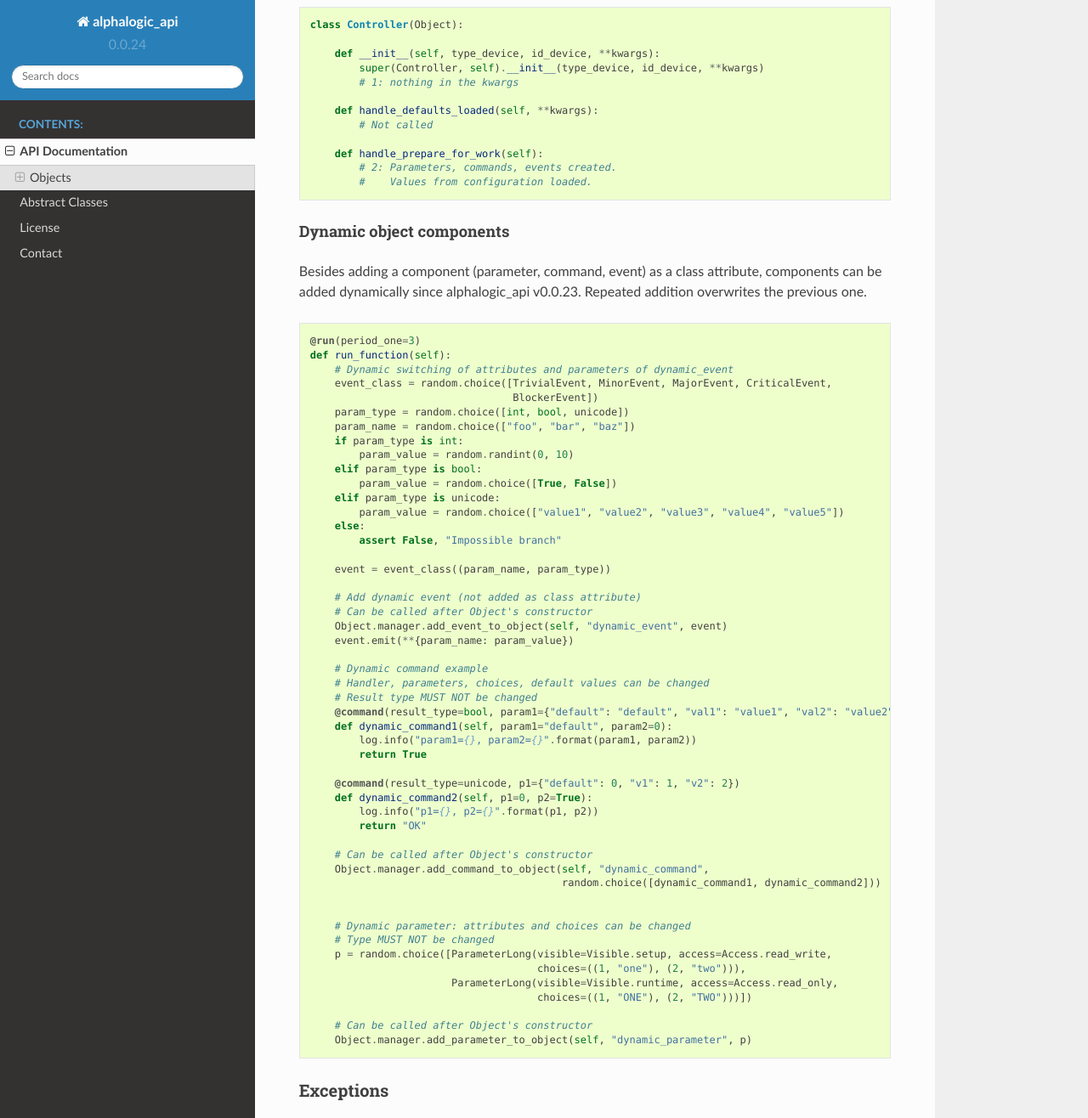
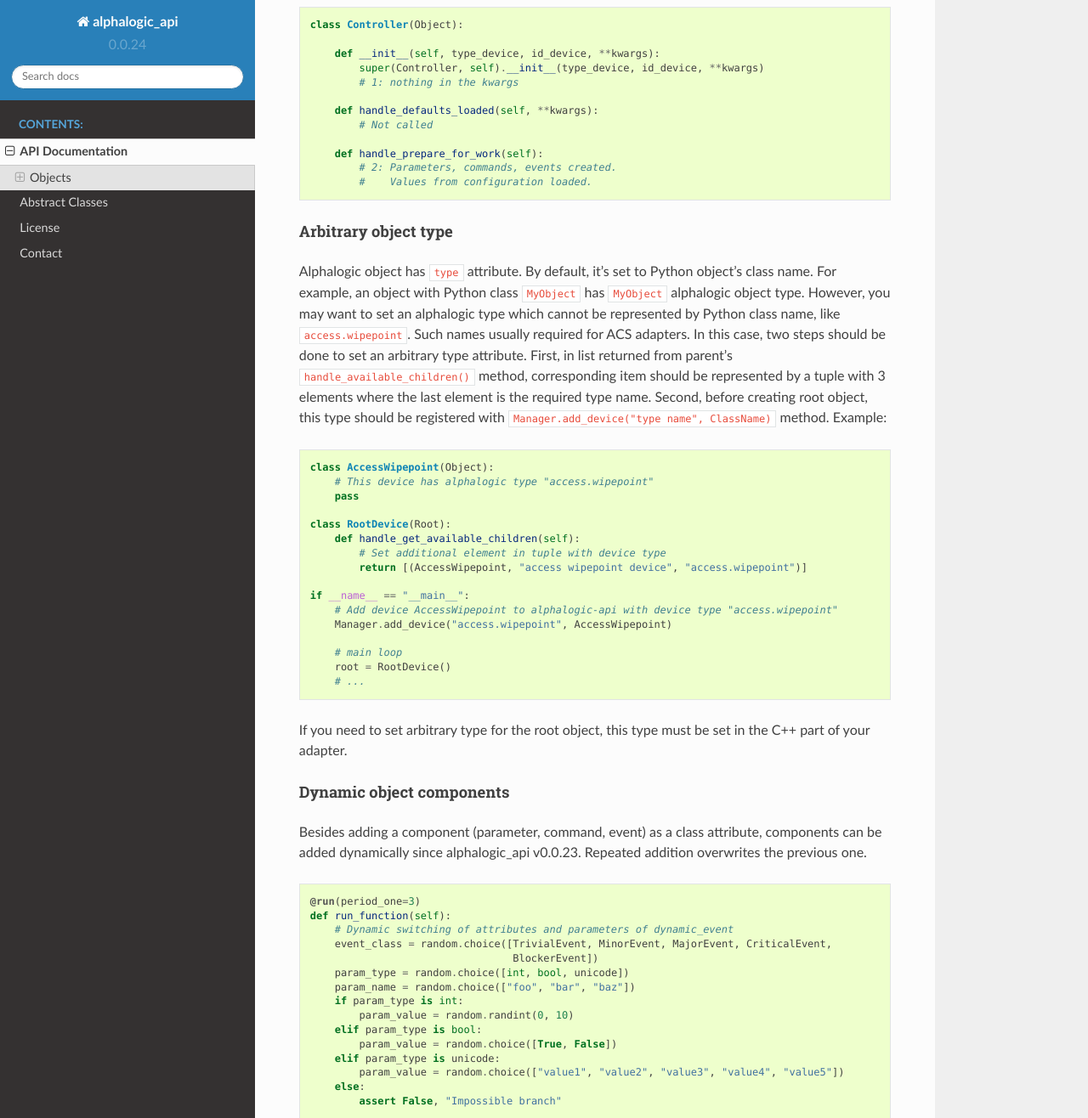
Before and after one commit to Alphaopen/alphalogic_api, a Sphinx documentation site: the page built from docs/alphalogic_api.rst, in a window 1280 px wide and 1400 px high, scrolled down 7711 px, cut to the strip 0-1316 px from the top of the window. Shown: the whole strip at 85% size. Built offline with Sphinx 7.4.7 and the Read the Docs theme 2.0.0, drawn with Linux system fonts in a browser that asks for light colours.

Commit message:
Add new section about arbitrary device types to the documentation

```diff
--- a/docs/alphalogic_api.rst
+++ b/docs/alphalogic_api.rst
@@ -340,6 +340,35 @@ Handlers order example
             # 2: Parameters, commands, events created.
             #    Values from configuration loaded.
 
+Arbitrary object type
+---------------------
+Alphalogic object has ``type`` attribute. By default, it's set to Python object's class name. For example, an object with Python class ``MyObject`` has ``MyObject`` alphalogic object type.
+However, you may want to set an alphalogic type which cannot be represented by Python class name, like ``access.wipepoint``. Such names usually required for ACS adapters.
+In this case, two steps should be done to set an arbitrary type attribute.
+First, in list returned from parent's ``handle_available_children()`` method, corresponding item should be represented by a tuple with 3 elements where the last element is the required type name.
+Second, before creating root object, this type should be registered with ``Manager.add_device("type name", ClassName)`` method.
+Example:
+::
+    class AccessWipepoint(Object):
+        # This device has alphalogic type "access.wipepoint"
+        pass
+
+    class RootDevice(Root):
+        def handle_get_available_children(self):
+            # Set additional element in tuple with device type
+            return [(AccessWipepoint, "access wipepoint device", "access.wipepoint")]
+
+    if __name__ == "__main__":
+        # Add device AccessWipepoint to alphalogic-api with device type "access.wipepoint"
+        Manager.add_device("access.wipepoint", AccessWipepoint)
+
+        # main loop
+        root = RootDevice()
+        # ...
+
+
+If you need to set arbitrary type for the root object, this type must be set in the C++ part of your adapter.
+
 Dynamic object components
 -------------------------
 Besides adding a component (parameter, command, event) as a class attribute, components can be added dynamically since alphalogic_api v0.0.23.
```
